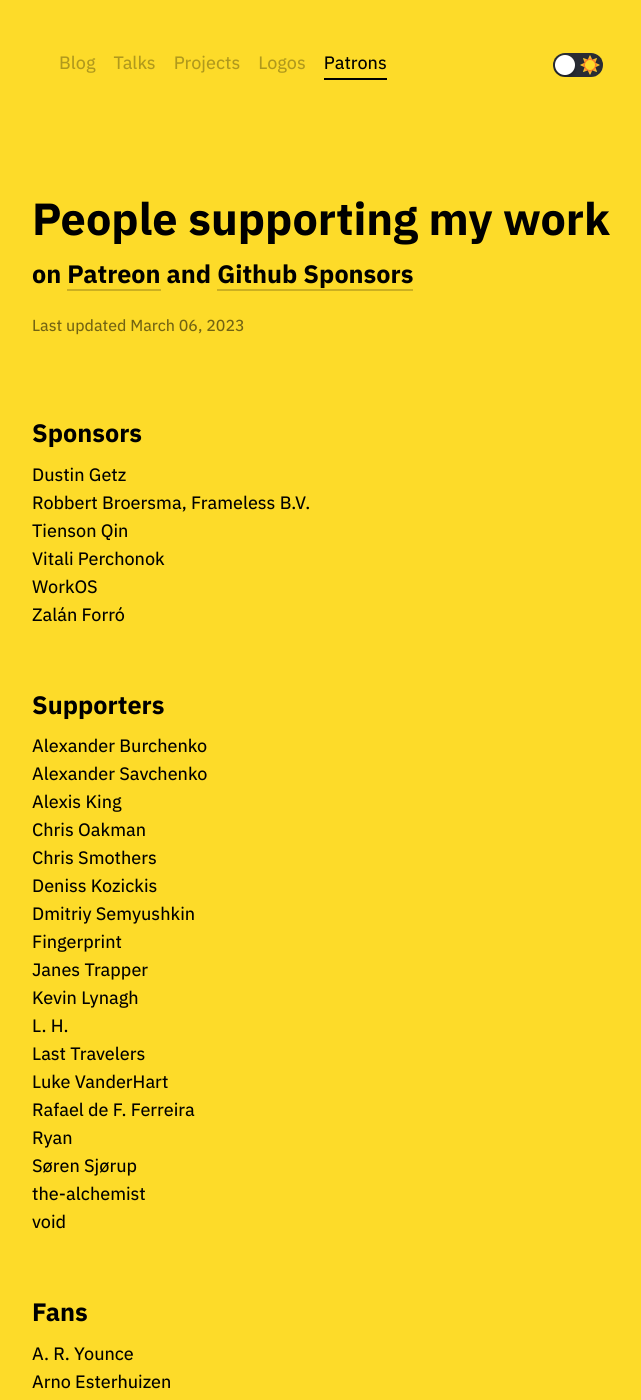
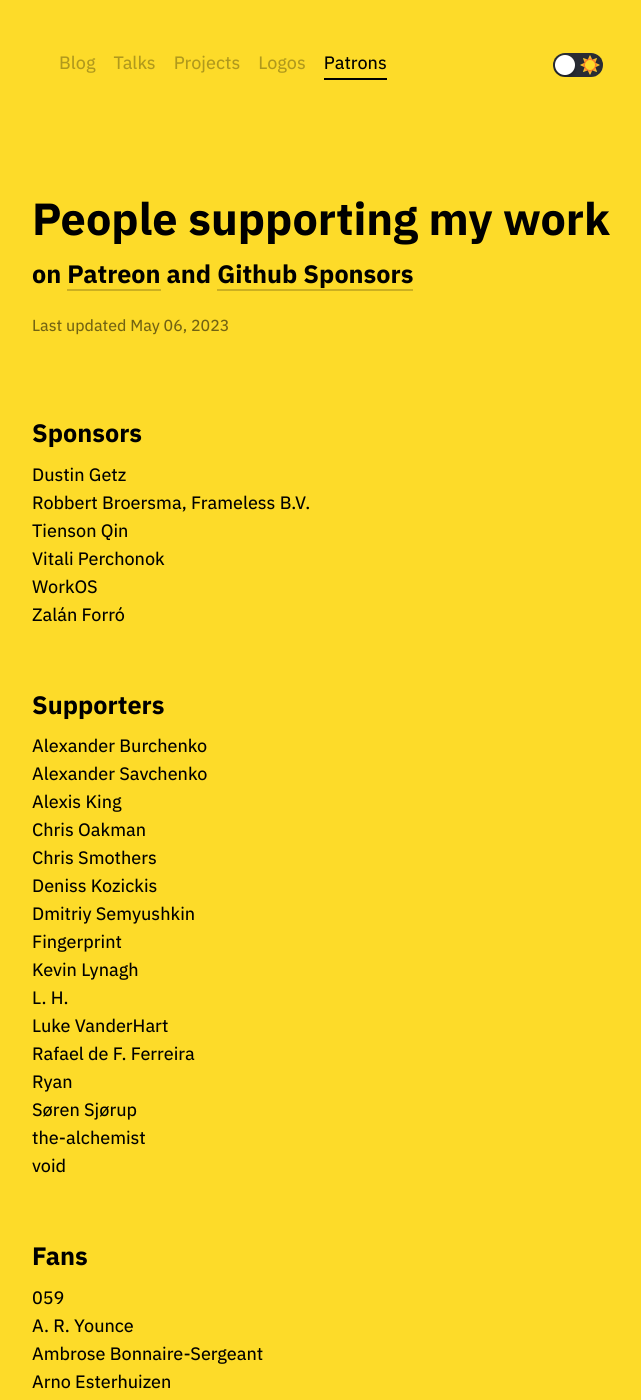
Before and after one commit to tonsky/tonsky.github.io, a Jekyll site: the page built from patrons/index.html, in a window 1280 px wide and 1400 px high. Shown: the whole window, without its empty margins (310-951 px from the left). Built offline with Jekyll 4.4.1, drawn with Linux system fonts in a browser that asks for light colours; some of the changed text lies outside the part shown.

Commit message:
Patrons update May 2023

```diff
--- a/patrons/index.html
+++ b/patrons/index.html
@@ -20,7 +20,7 @@
 
 <h1 class="title">People supporting my work</h1>
 <h2>on <a href="https://patreon.com/tonsky" target="_blank">Patreon</a> and <a href="https://github.com/sponsors/tonsky" target="_blank">Github Sponsors</a></h2>
-<div class="footer">Last updated March 06, 2023</div>
+<div class="footer">Last updated May 06, 2023</div>
 
 <h2>Sponsors</h2>
 <li>Dustin Getz</li>
@@ -39,10 +39,8 @@
 <li>Deniss Kozickis</li>
 <li>Dmitriy Semyushkin</li>
 <li>Fingerprint</li>
-<li>Janes Trapper</li>
 <li>Kevin Lynagh</li>
 <li>L. H.</li>
-<li>Last Travelers</li>
 <li>Luke VanderHart</li>
 <li>Rafael de F. Ferreira</li>
 <li>Ryan</li>
@@ -51,13 +49,14 @@
 <li>void</li>
 
 <h2>Fans</h2>
+<li>059</li>
 <li>A. R. Younce</li>
+<li>Ambrose Bonnaire-Sergeant</li>
 <li>Arno Esterhuizen</li>
 <li>Ben Brinckerhoff</li>
 <li>Boris V. Schmid</li>
 <li>Brandon Walters</li>
 <li>Brian Hurlow</li>
-<li>D M</li>
 <li>Dan Martinez</li>
 <li>Dave Thompson</li>
 <li>David Nachman</li>
```
Also changed, not shown: other parts of patrons/index.html (+0 -3 lines).
